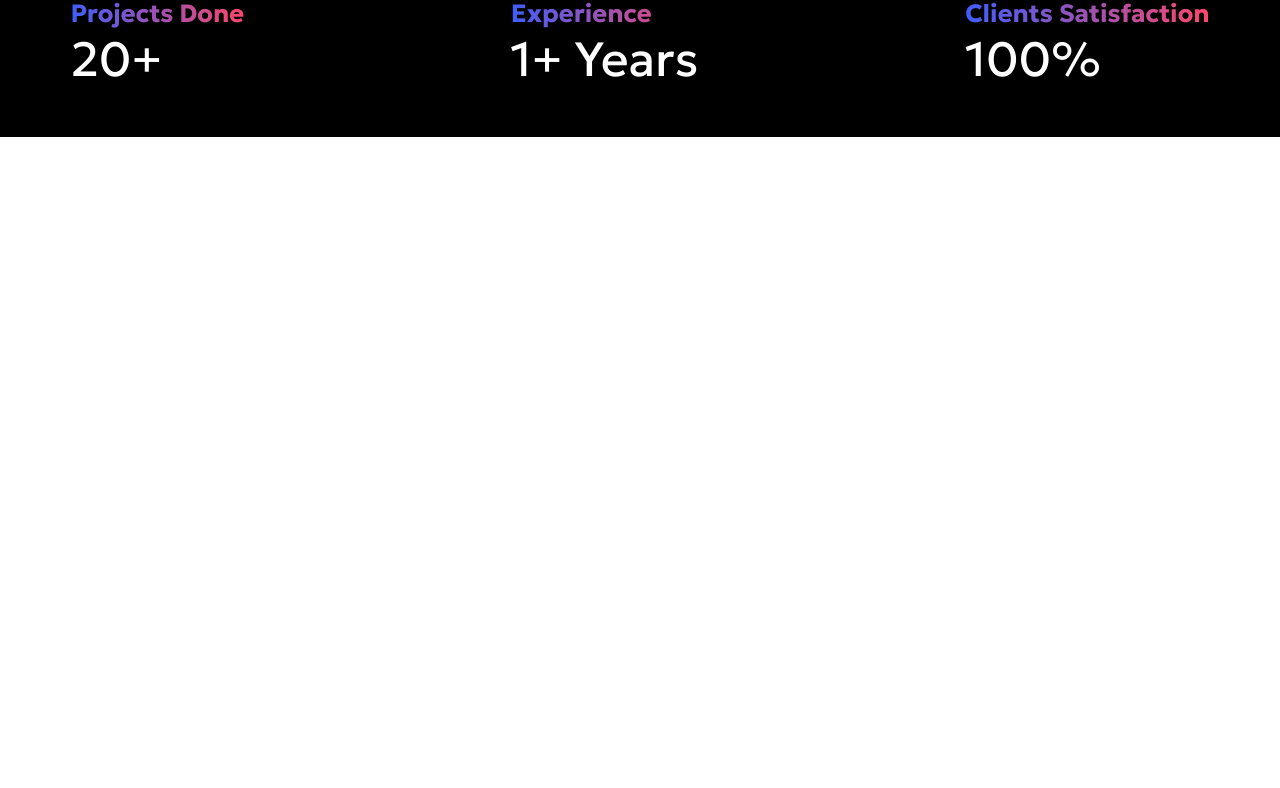
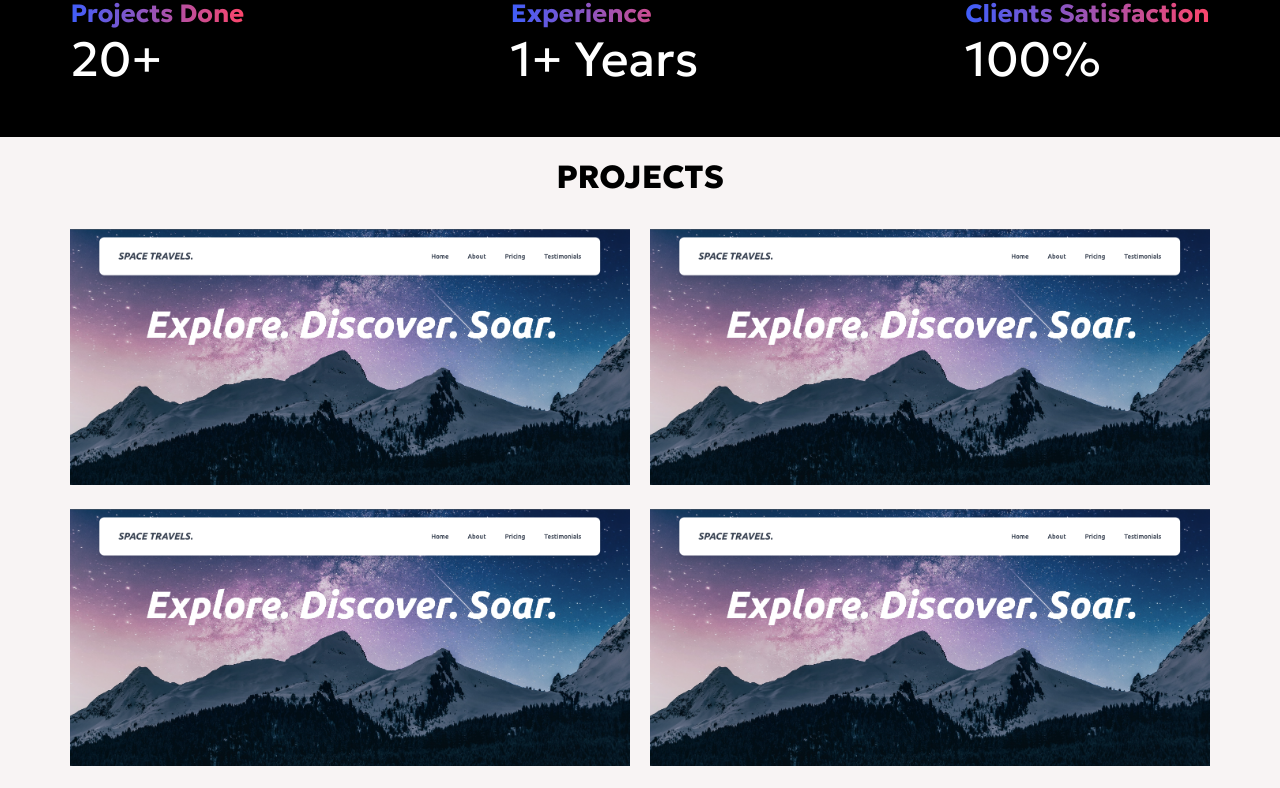
Before and after one commit to DevAntonioRogers/portfolio-website, a Next.js app: page / in a window 1280 px wide. Shown: the part 915-1703 px from the top of the page. Before the commit the page ends 1052 px from the top, so only its background shows below. Built offline with nearby package versions, Linux system fonts and the light colour scheme.

Commit message:
Projects

```diff
--- /dev/null
+++ b/app/components/Projects.css
@@ -0,0 +1,67 @@
+.projects {
+  width: 100%;
+  height: fit-content;
+  background-color: rgb(248, 244, 244);
+}
+
+.projects-container {
+  display: flex;
+  flex-wrap: wrap;
+  justify-content: space-between;
+  align-items: flex-start;
+  width: 89%;
+  margin: auto;
+  max-width: 1500px;
+  background-color: inherit;
+}
+
+.projects h1 {
+  text-align: center;
+  width: 100%;
+  text-transform: uppercase;
+  font-weight: 800;
+  font-size: 2rem;
+  margin-bottom: 2rem;
+}
+
+.projects-image {
+  flex-basis: calc(50% - 10px);
+  margin-bottom: 20px;
+  overflow: hidden;
+  position: relative;
+}
+
+.projects-image:hover {
+  cursor: pointer;
+}
+
+.projects-image img {
+  width: 100%;
+  height: auto;
+}
+
+.projects-image:hover img {
+  filter: brightness(50%);
+}
+
+.projects-image .icon {
+  position: absolute;
+  top: 50%;
+  left: 50%;
+  transform: translate(-50%, -50%);
+  opacity: 0;
+  transition: opacity 0.3s ease;
+}
+
+.projects-image:hover .icon {
+  opacity: 1;
+  top: 50%;
+  left: 50%;
+  transform: translate(-50%, -50%);
+}
+
+@media only screen and (max-width: 768px) {
+  .projects-container {
+    flex-direction: column;
+  }
+}
--- /dev/null
+++ b/app/components/Projects.jsx
@@ -0,0 +1,71 @@
+import Image from "next/image";
+import "./Projects.css";
+import project1 from "../../public/project-1.png";
+import { BsFillArrowUpRightCircleFill } from "react-icons/bs";
+
+const Projects = () => {
+  return (
+    <section className="projects">
+      <svg width="0" height="0">
+        <linearGradient id="gradient" x1="100%" y1="100%" x2="0%" y2="0%">
+          <stop stop-color="#3f5efb" offset="0%" />
+          <stop stop-color="#fc466b" offset="100%" />
+        </linearGradient>
+      </svg>
+
+      <h1>Projects</h1>
+      <div className="projects-container">
+        <div className="projects-image">
+          <Image src={project1} width={0} height={0} />
+          <a href="https://tailwind-responsive-navbar-mu.vercel.app/" target="_blank">
+            <div className="icon">
+              <BsFillArrowUpRightCircleFill size={100} style={{ fill: "url(#gradient)" }} />
+            </div>
+          </a>
+        </div>
+        <div className="projects-image">
+          <Image src={project1} width={0} height={0} />
+          <a href="https://tailwind-responsive-navbar-mu.vercel.app/" target="_blank">
+            <div className="icon">
+              <BsFillArrowUpRightCircleFill size={100} style={{ fill: "url(#gradient)" }} />
+            </div>
+          </a>
+        </div>
+        <div className="projects-image">
+          <Image src={project1} width={0} height={0} />
+          <a href="https://tailwind-responsive-navbar-mu.vercel.app/" target="_blank">
+            <div className="icon">
+              <BsFillArrowUpRightCircleFill size={100} style={{ fill: "url(#gradient)" }} />
+            </div>
+          </a>
+        </div>
+        <div className="projects-image">
+          <Image src={project1} width={0} height={0} />
+          <a href="https://tailwind-responsive-navbar-mu.vercel.app/" target="_blank">
+            <div className="icon">
+              <BsFillArrowUpRightCircleFill size={100} style={{ fill: "url(#gradient)" }} />
+            </div>
+          </a>
+        </div>
+        <div className="projects-image">
+          <Image src={project1} width={0} height={0} />
+          <a href="https://tailwind-responsive-navbar-mu.vercel.app/" target="_blank">
+            <div className="icon">
+              <BsFillArrowUpRightCircleFill size={100} style={{ fill: "url(#gradient)" }} />
+            </div>
+          </a>
+        </div>
+        <div className="projects-image">
+          <Image src={project1} width={0} height={0} />
+          <a href="https://tailwind-responsive-navbar-mu.vercel.app/" target="_blank">
+            <div className="icon">
+              <BsFillArrowUpRightCircleFill size={100} style={{ fill: "url(#gradient)" }} />
+            </div>
+          </a>
+        </div>
+      </div>
+    </section>
+  );
+};
+
+export default Projects;
--- a/app/page.jsx
+++ b/app/page.jsx
@@ -1,11 +1,13 @@
 import Divider from "./components/Divider";
 import Hero from "./components/Hero";
+import Projects from "./components/Projects";
 
 const Home = () => {
   return (
     <>
       <Hero />
       <Divider />
+      <Projects />
     </>
   );
 };
```
Also changed, not shown: public/GitHub-logo.png (added), public/project-1.png (added).
